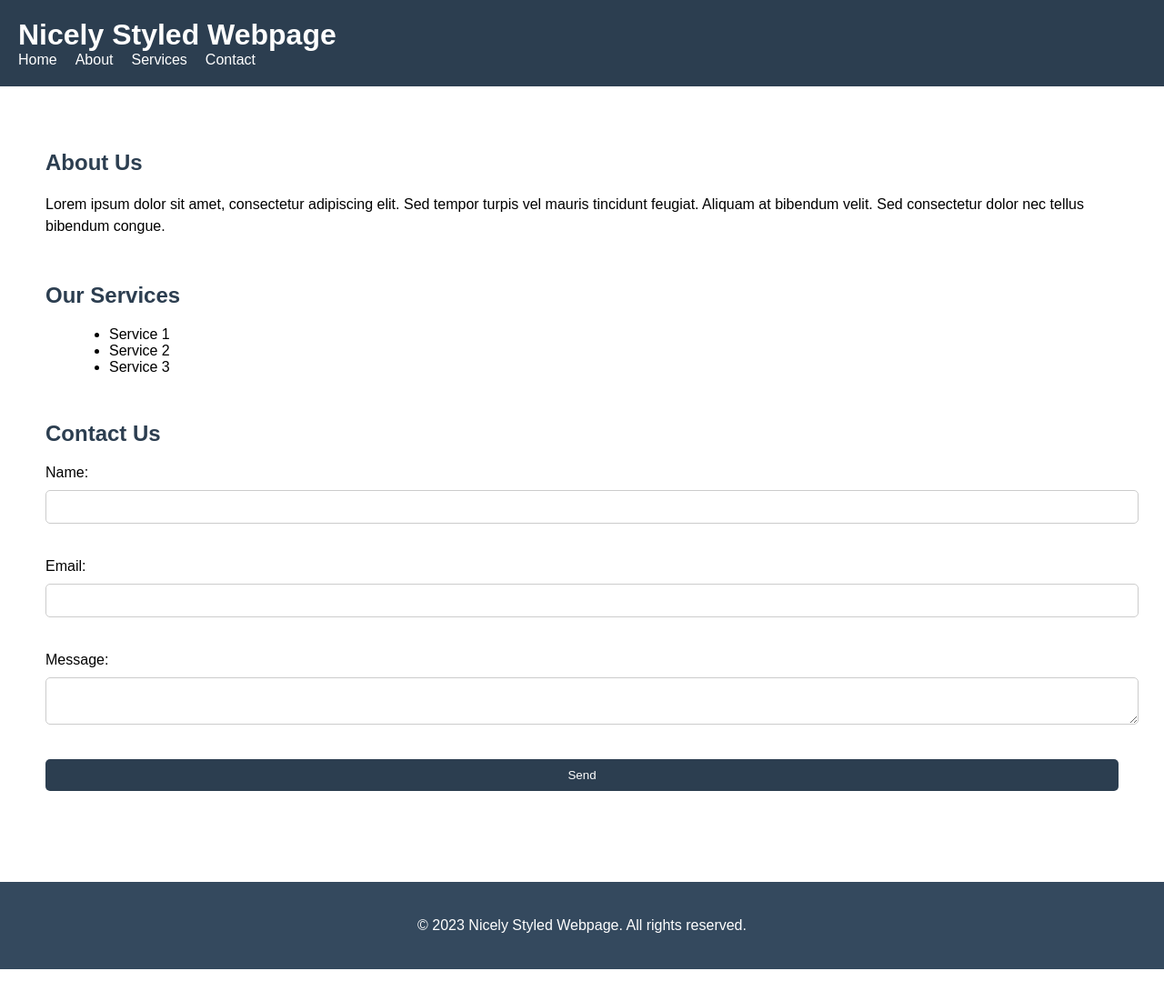
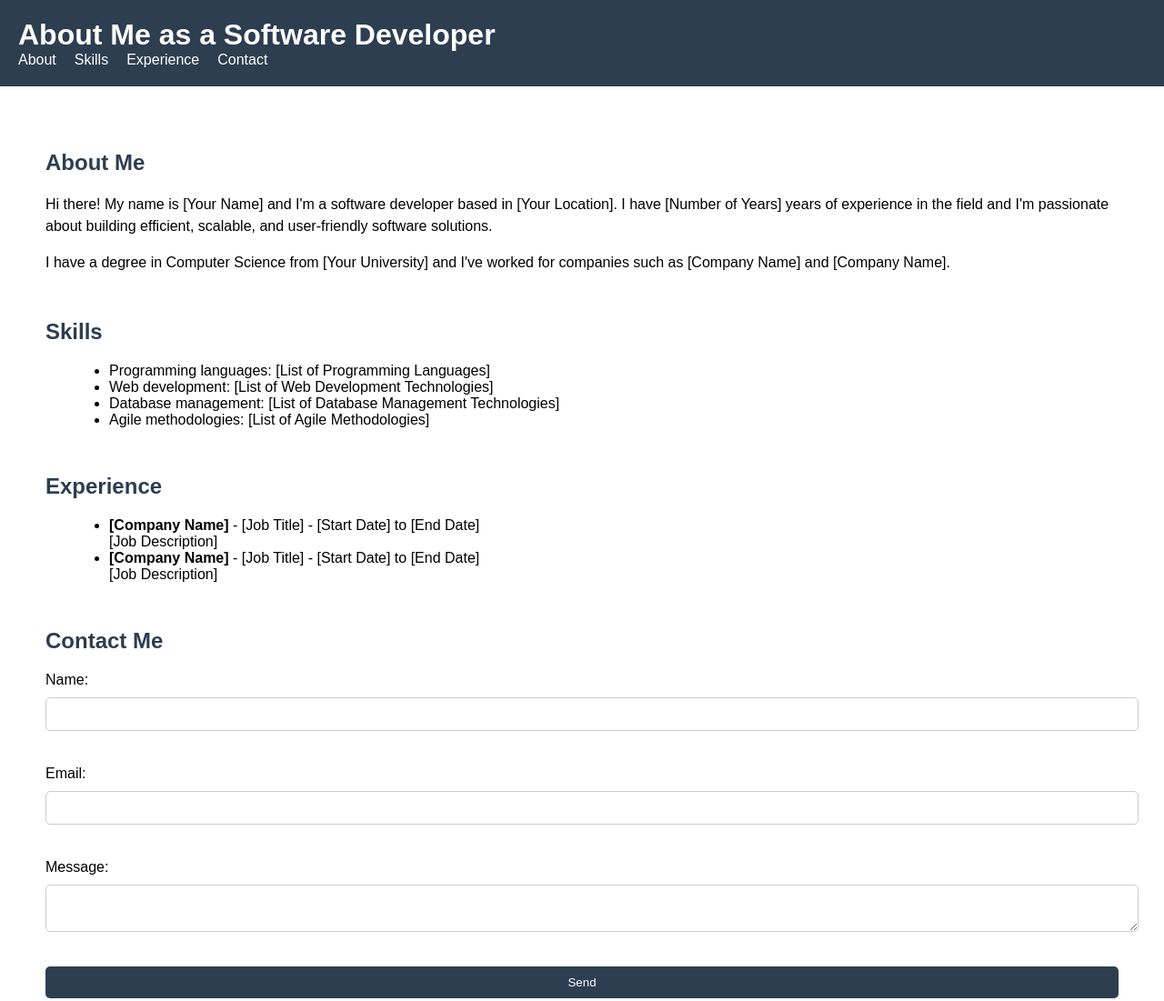
Before and after one commit to oraclx/oraclx.github.io, a plain HTML site: page index.html in a window 1280 px wide. Shown: the top 1101 px of the page at 91% size. Before the commit the page ends 1066 px from the top, so only its background shows below. Drawn offline with Linux system fonts and the light colour scheme.

Commit message:
Update index.html

```diff
--- a/index.html
+++ b/index.html
@@ -1,37 +1,46 @@
 <!DOCTYPE html>
 <html>
 <head>
-	<title>Nicely Styled Webpage</title>
+	<title>About Me as a Software Developer</title>
 	<link rel="stylesheet" href="style.css">
 	<meta name="viewport" content="width=device-width, initial-scale=1.0">
 </head>
 <body>
 	<header>
-		<h1>Nicely Styled Webpage</h1>
+		<h1>About Me as a Software Developer</h1>
 		<nav>
 			<ul>
-				<li><a href="#">Home</a></li>
-				<li><a href="#">About</a></li>
-				<li><a href="#">Services</a></li>
-				<li><a href="#">Contact</a></li>
+				<li><a href="#about">About</a></li>
+				<li><a href="#skills">Skills</a></li>
+				<li><a href="#experience">Experience</a></li>
+				<li><a href="#contact">Contact</a></li>
 			</ul>
 		</nav>
 	</header>
 	<main>
-		<section>
-			<h2>About Us</h2>
-			<p>Lorem ipsum dolor sit amet, consectetur adipiscing elit. Sed tempor turpis vel mauris tincidunt feugiat. Aliquam at bibendum velit. Sed consectetur dolor nec tellus bibendum congue. </p>
+		<section id="about">
+			<h2>About Me</h2>
+			<p>Hi there! My name is [Your Name] and I'm a software developer based in [Your Location]. I have [Number of Years] years of experience in the field and I'm passionate about building efficient, scalable, and user-friendly software solutions.</p>
+			<p>I have a degree in Computer Science from [Your University] and I've worked for companies such as [Company Name] and [Company Name].</p>
 		</section>
-		<section>
-			<h2>Our Services</h2>
+		<section id="skills">
+			<h2>Skills</h2>
 			<ul>
-				<li>Service 1</li>
-				<li>Service 2</li>
-				<li>Service 3</li>
+				<li>Programming languages: [List of Programming Languages]</li>
+				<li>Web development: [List of Web Development Technologies]</li>
+				<li>Database management: [List of Database Management Technologies]</li>
+				<li>Agile methodologies: [List of Agile Methodologies]</li>
 			</ul>
 		</section>
-		<section>
-			<h2>Contact Us</h2>
+		<section id="experience">
+			<h2>Experience</h2>
+			<ul>
+				<li><strong>[Company Name]</strong> - [Job Title] - [Start Date] to [End Date]<br>[Job Description]</li>
+				<li><strong>[Company Name]</strong> - [Job Title] - [Start Date] to [End Date]<br>[Job Description]</li>
+			</ul>
+		</section>
+		<section id="contact">
+			<h2>Contact Me</h2>
 			<form>
 				<label for="name">Name:</label>
 				<input type="text" id="name" name="name"><br>
@@ -47,7 +56,7 @@
 		</section>
 	</main>
 	<footer>
-		<p>&copy; 2023 Nicely Styled Webpage. All rights reserved.</p>
+		<p>&copy; [Year] [Your Name]. All rights reserved.</p>
 	</footer>
 </body>
 </html>
```
